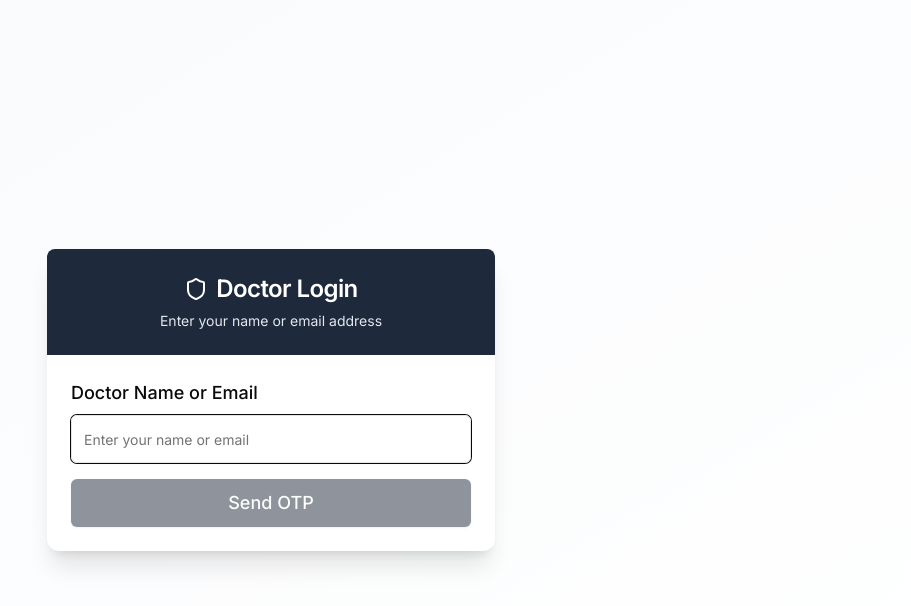
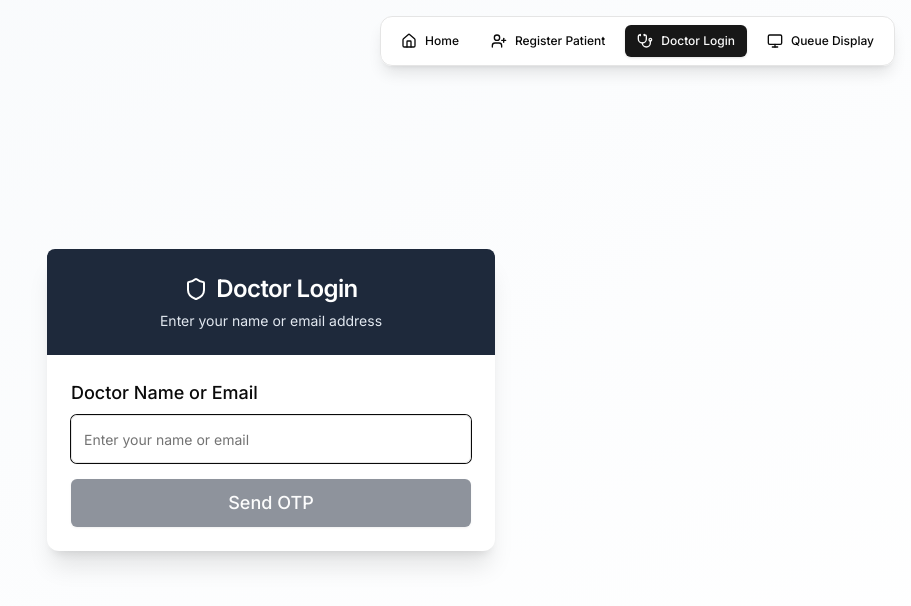
Before and after one commit to hasby-umutoniwabo/medqueue-patient-flow, a React (Vite) app: page /doctor in a window 1280 px wide. Shown: the top 606 px of the page, without its empty margins (369-1280 px from the left). Built offline with nearby package versions, Linux system fonts and the light colour scheme.

Commit message:
better navigation

```diff
--- a/src/components/AnnouncementScreen.tsx
+++ b/src/components/AnnouncementScreen.tsx
@@ -5,6 +5,7 @@ import { Badge } from "@/components/ui/badge";
 import { Button } from "@/components/ui/button";
 import { Select, SelectContent, SelectItem, SelectTrigger, SelectValue } from "@/components/ui/select";
 import { Clock, User, AlertCircle, Users, RefreshCw, Filter } from "lucide-react";
+import Navigation from "@/components/Navigation";
 
 interface QueueEntry {
   id: string;
@@ -330,7 +331,9 @@ const AnnouncementScreen = () => {
   };
 
   return (
-    <div className="min-h-screen bg-gradient-to-br from-blue-600 to-blue-800 text-white p-6">
+    <>
+      <Navigation variant="floating" />
+      <div className="min-h-screen bg-gradient-to-br from-blue-600 to-blue-800 text-white p-6">
       <div className="max-w-7xl mx-auto">
         {/* Header */}
         <div className="text-center mb-8">
@@ -609,6 +612,7 @@ const AnnouncementScreen = () => {
         </div>
       </div>
     </div>
+    </>
   );
 };
 
--- a/src/components/DoctorAuth.tsx
+++ b/src/components/DoctorAuth.tsx
@@ -1,6 +1,7 @@
 import React, { useState, useEffect } from 'react';
 import DoctorLogin from './DoctorLogin';
 import DoctorDashboard from './DoctorDashboard';
+import Navigation from './Navigation';
 
 const DoctorAuth = () => {
   const [isLoggedIn, setIsLoggedIn] = useState(false);
@@ -26,20 +27,33 @@ const DoctorAuth = () => {
 
   if (isLoading) {
     return (
-      <div className="min-h-screen bg-gray-50 flex items-center justify-center">
-        <div className="text-center">
-          <div className="animate-spin rounded-full h-8 w-8 border-b-2 border-blue-600 mx-auto mb-4"></div>
-          <p className="text-gray-600">Loading...</p>
+      <>
+        <Navigation variant="minimal" />
+        <div className="min-h-screen bg-gray-50 flex items-center justify-center">
+          <div className="text-center">
+            <div className="animate-spin rounded-full h-8 w-8 border-b-2 border-blue-600 mx-auto mb-4"></div>
+            <p className="text-gray-600">Loading...</p>
+          </div>
         </div>
-      </div>
+      </>
     );
   }
 
   if (!isLoggedIn) {
-    return <DoctorLogin onLoginSuccess={handleLoginSuccess} />;
+    return (
+      <>
+        <Navigation variant="minimal" />
+        <DoctorLogin onLoginSuccess={handleLoginSuccess} />
+      </>
+    );
   }
 
-  return <DoctorDashboard onLogout={handleLogout} />;
+  return (
+    <>
+      <Navigation variant="minimal" />
+      <DoctorDashboard onLogout={handleLogout} />
+    </>
+  );
 };
 
 export default DoctorAuth;
--- /dev/null
+++ b/src/components/Navigation.tsx
@@ -0,0 +1,224 @@
+import React, { useState } from 'react';
+import { useNavigate, useLocation } from 'react-router-dom';
+import { Button } from "@/components/ui/button";
+import { Card, CardContent } from "@/components/ui/card";
+import {
+  Home,
+  UserPlus,
+  Stethoscope,
+  Monitor,
+  Menu,
+  X,
+  ArrowLeft
+} from "lucide-react";
+
+interface NavigationProps {
+  variant?: 'full' | 'minimal' | 'floating';
+  showBackButton?: boolean;
+}
+
+const Navigation: React.FC<NavigationProps> = ({
+  variant = 'full',
+  showBackButton = false
+}) => {
+  const navigate = useNavigate();
+  const location = useLocation();
+  const [isMobileMenuOpen, setIsMobileMenuOpen] = useState(false);
+
+  const navigationItems = [
+    {
+      path: '/',
+      label: 'Home',
+      icon: Home,
+      description: 'Main landing page'
+    },
+    {
+      path: '/patient',
+      label: 'Register Patient',
+      icon: UserPlus,
+      description: 'Register for queue'
+    },
+    {
+      path: '/doctor',
+      label: 'Doctor Login',
+      icon: Stethoscope,
+      description: 'Healthcare provider access'
+    },
+    {
+      path: '/display',
+      label: 'Queue Display',
+      icon: Monitor,
+      description: 'View current queue status'
+    },
+  ];
+
+  const handleNavigate = (path: string) => {
+    navigate(path);
+    setIsMobileMenuOpen(false);
+  };
+
+  const isCurrentPath = (path: string) => {
+    return location.pathname === path;
+  };
+
+  if (variant === 'minimal') {
+    return (
+      <div className="fixed top-4 right-4 z-50">
+        <Card className="bg-white/95 backdrop-blur-sm border shadow-lg">
+          <CardContent className="p-2">
+            <div className="flex items-center gap-2">
+              {showBackButton && (
+                <Button
+                  variant="ghost"
+                  size="sm"
+                  onClick={() => navigate(-1)}
+                  className="flex items-center gap-2"
+                >
+                  <ArrowLeft className="h-4 w-4" />
+                  Back
+                </Button>
+              )}
+              <Button
+                variant="ghost"
+                size="sm"
+                onClick={() => setIsMobileMenuOpen(!isMobileMenuOpen)}
+                className="lg:hidden"
+              >
+                {isMobileMenuOpen ? <X className="h-4 w-4" /> : <Menu className="h-4 w-4" />}
+              </Button>
+              <div className="hidden lg:flex items-center gap-2">
+                {navigationItems.map((item) => (
+                  <Button
+                    key={item.path}
+                    variant={isCurrentPath(item.path) ? "default" : "ghost"}
+                    size="sm"
+                    onClick={() => handleNavigate(item.path)}
+                    className="flex items-center gap-2"
+                  >
+                    <item.icon className="h-4 w-4" />
+                    {item.label}
+                  </Button>
+                ))}
+              </div>
+            </div>
+            {isMobileMenuOpen && (
+              <div className="mt-2 pt-2 border-t lg:hidden">
+                <div className="flex flex-col gap-1">
+                  {navigationItems.map((item) => (
+                    <Button
+                      key={item.path}
+                      variant={isCurrentPath(item.path) ? "default" : "ghost"}
+                      size="sm"
+                      onClick={() => handleNavigate(item.path)}
+                      className="flex items-center gap-2 justify-start"
+                    >
+                      <item.icon className="h-4 w-4" />
+                      <div className="text-left">
+                        <div className="font-medium">{item.label}</div>
+                        <div className="text-xs text-gray-500">{item.description}</div>
+                      </div>
+                    </Button>
+                  ))}
+                </div>
+              </div>
+            )}
+          </CardContent>
+        </Card>
+      </div>
+    );
+  }
+
+  if (variant === 'floating') {
+    return (
+      <div className="fixed bottom-4 left-1/2 transform -translate-x-1/2 z-50">
+        <Card className="bg-white/95 backdrop-blur-sm border shadow-lg">
+          <CardContent className="p-3">
+            <div className="flex items-center gap-2">
+              {navigationItems.map((item) => (
+                <Button
+                  key={item.path}
+                  variant={isCurrentPath(item.path) ? "default" : "ghost"}
+                  size="sm"
+                  onClick={() => handleNavigate(item.path)}
+                  className="flex flex-col items-center gap-1 h-auto py-2 px-3"
+                  title={item.description}
+                >
+                  <item.icon className="h-4 w-4" />
+                  <span className="text-xs">{item.label}</span>
+                </Button>
+              ))}
+            </div>
+          </CardContent>
+        </Card>
+      </div>
+    );
+  }
+
+  // Full navigation bar
+  return (
+    <nav className="bg-white/95 backdrop-blur-sm border-b shadow-sm sticky top-0 z-50">
+      <div className="max-w-7xl mx-auto px-4 sm:px-6 lg:px-8">
+        <div className="flex justify-between items-center h-16">
+          {/* Logo */}
+          <div className="flex items-center">
+            <button
+              onClick={() => handleNavigate('/')}
+              className="text-2xl font-bold text-blue-600 hover:text-blue-700 transition-colors"
+            >
+              MedQueue
+            </button>
+          </div>
+
+          {/* Desktop Navigation */}
+          <div className="hidden md:flex items-center space-x-2">
+            {navigationItems.map((item) => (
+              <Button
+                key={item.path}
+                variant={isCurrentPath(item.path) ? "default" : "ghost"}
+                onClick={() => handleNavigate(item.path)}
+                className="flex items-center gap-2"
+              >
+                <item.icon className="h-4 w-4" />
+                {item.label}
+              </Button>
+            ))}
+          </div>
+
+          {/* Mobile menu button */}
+          <div className="md:hidden">
+            <Button
+              variant="ghost"
+              onClick={() => setIsMobileMenuOpen(!isMobileMenuOpen)}
+            >
+              {isMobileMenuOpen ? <X className="h-6 w-6" /> : <Menu className="h-6 w-6" />}
+            </Button>
+          </div>
+        </div>
+
+        {/* Mobile Navigation */}
+        {isMobileMenuOpen && (
+          <div className="md:hidden border-t bg-white/95 backdrop-blur-sm">
+            <div className="px-2 pt-2 pb-3 space-y-1">
+              {navigationItems.map((item) => (
+                <Button
+                  key={item.path}
+                  variant={isCurrentPath(item.path) ? "default" : "ghost"}
+                  onClick={() => handleNavigate(item.path)}
+                  className="w-full flex items-center gap-3 justify-start py-3"
+                >
+                  <item.icon className="h-5 w-5" />
+                  <div className="text-left">
+                    <div className="font-medium">{item.label}</div>
+                    <div className="text-xs text-gray-500">{item.description}</div>
+                  </div>
+                </Button>
+              ))}
+            </div>
+          </div>
+        )}
+      </div>
+    </nav>
+  );
+};
+
+export default Navigation;
--- a/src/pages/LandingPage.tsx
+++ b/src/pages/LandingPage.tsx
@@ -1,4 +1,3 @@
-import React from 'react';
 import { useNavigate } from 'react-router-dom';
 
 const LandingPage = () => {
--- a/src/pages/NotFound.tsx
+++ b/src/pages/NotFound.tsx
@@ -1,5 +1,9 @@
+import Navigation from '@/components/Navigation';
+
 const NotFound = () => {
   return (
+    <>
+      <Navigation variant="minimal" />
       <div className="min-h-screen bg-gray-50 flex items-center justify-center">
         <div className="text-center">
           <h1 className="text-6xl font-bold text-gray-400 mb-4">404</h1>
@@ -15,6 +19,7 @@ const NotFound = () => {
           </a>
         </div>
       </div>
+    </>
   );
 };
 
```
Also changed, not shown: src/components/PatientRegistration.tsx (+16 -0 lines). Lines whose indentation alone changed are shown as unchanged.
